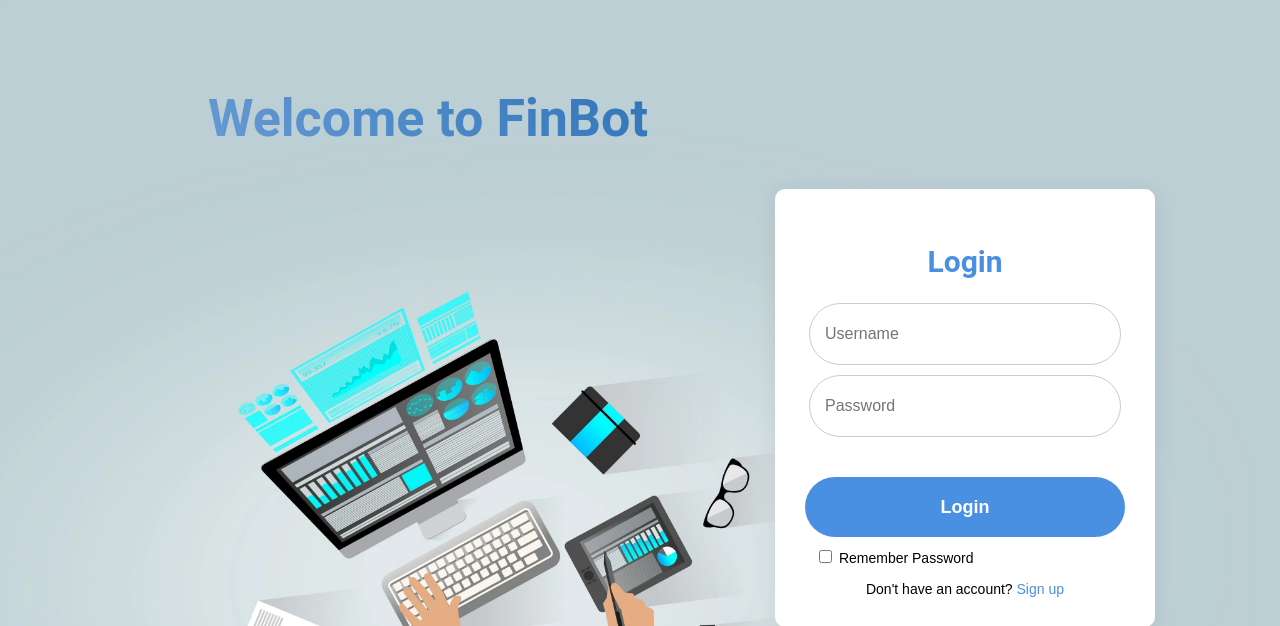
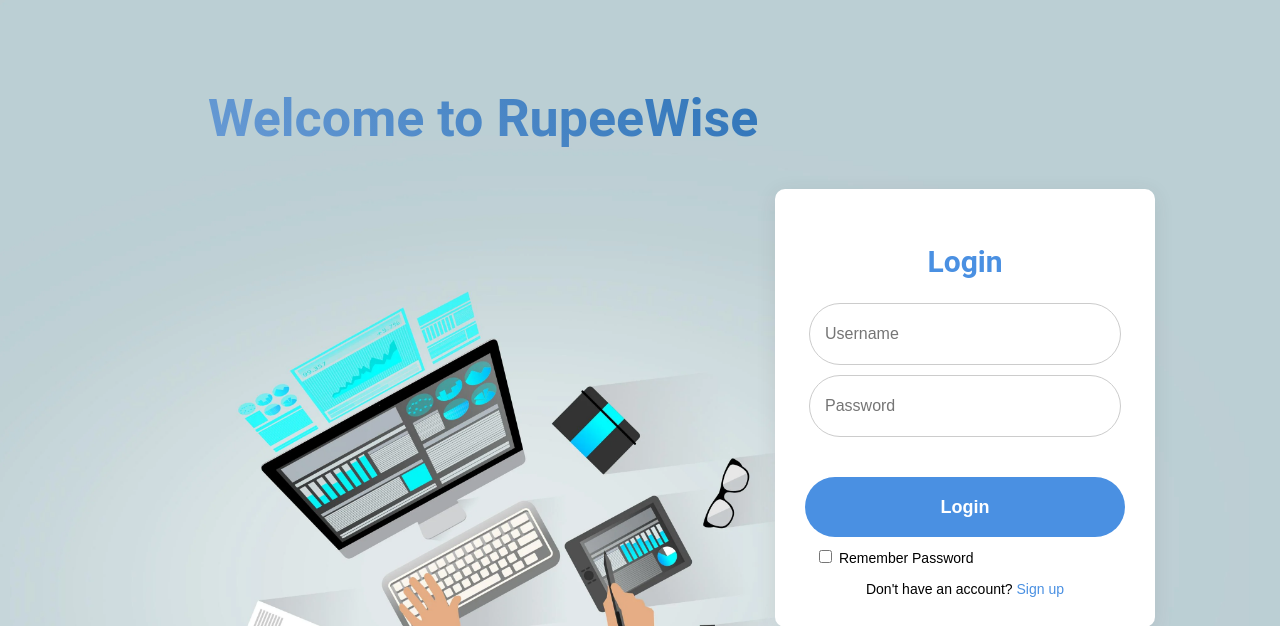
Before and after one commit to Not-Lorem-Ipsum/RupeeWise, a Flask app: page /login in a window 1280 px wide. Shown: the top 626 px of the page. Run offline with Flask 3, Linux system fonts and the light colour scheme.

Commit message:
minor changes

```diff
--- a/templates/login.html
+++ b/templates/login.html
@@ -8,7 +8,7 @@
         <link rel="icon" type="image/x-icon" href="{{url_for('static',filename='login.ico')}}">
     </head>
     <body>
-        <div class="welcome-text">Welcome to <span>FinBot</span></div>
+        <div class="welcome-text">Welcome to <span>RupeeWise</span></div>
         <br>
         <div class="login-container">
             <h2>Login</h2>
```
